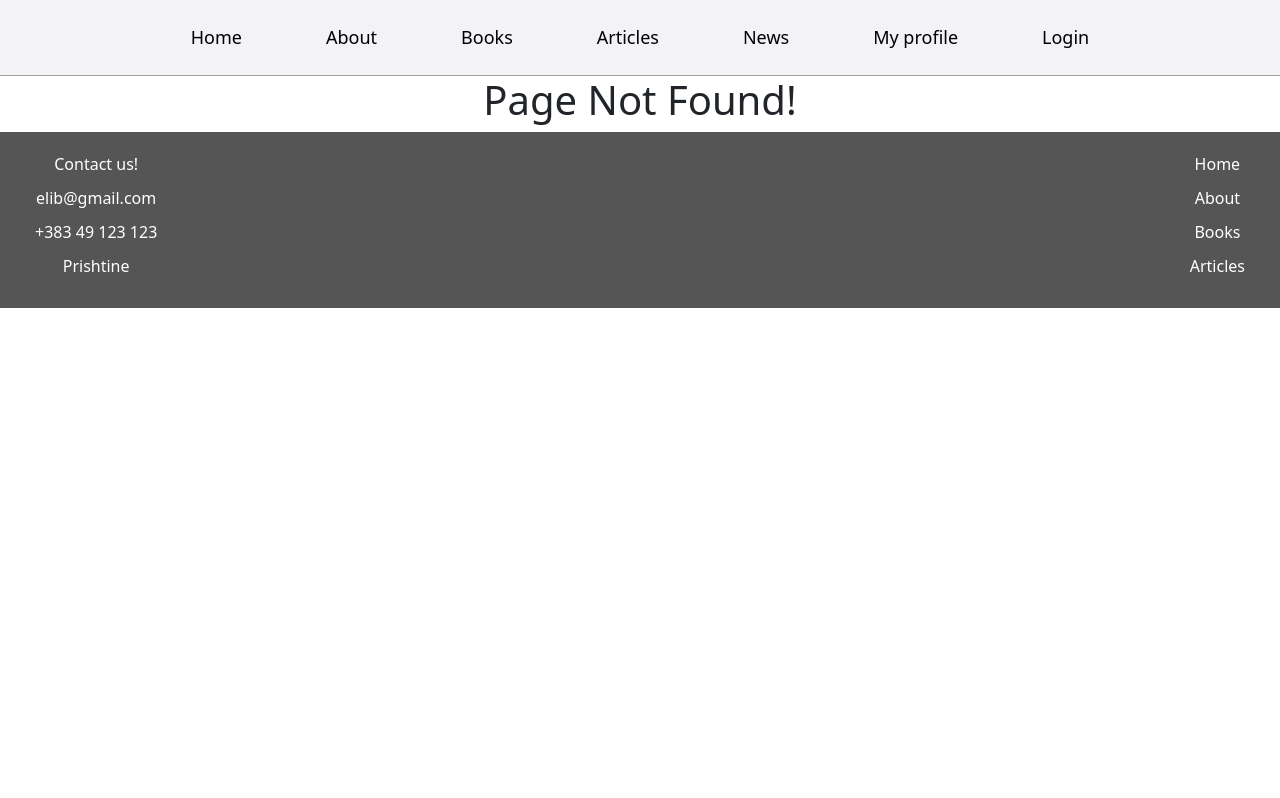
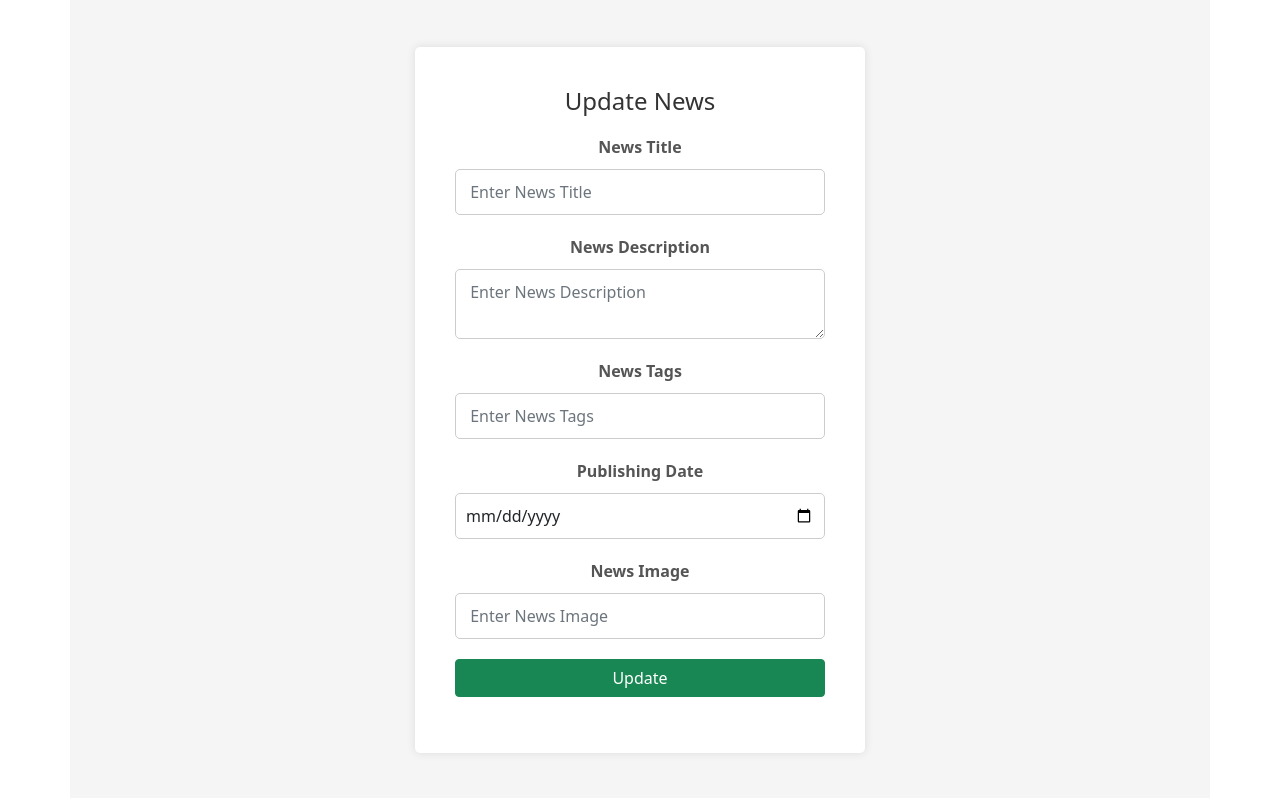
Before and after one commit to arbrudi/lab_course_1, a React (Create React App) app in the folder Project/: page /admin/news/update/1 in a window 1280 px wide. Before the commit this address had no page. Built offline with nearby package versions, Linux system fonts and the light colour scheme.

Commit message:
News CRUD Final

```diff
--- a/Project/src/App.js
+++ b/Project/src/App.js
@@ -20,8 +20,9 @@ import UpdateArticle from './components/CRUDS/Article_Managment/UpdateArticle';
 import CreateBook from './components/CRUDS/Book_Managment/CreateBook';
 import UpdateBook from './components/CRUDS/Book_Managment/UpdateBook';
 import NewsList from './pages/admin/NewsList';
-import News from '../src/pages/admin/News';
+import News from './pages/admin/News';
 import Create_News from './components/CRUDS/News_Management/Create_News';
+import Update_News from '../src/components/CRUDS/News_Management/Update_News';
 
 
 function App() {
@@ -58,6 +59,7 @@ function App() {
             <Route path='/newsList' element={<NewsList />} />
             <Route path='/admin/news' element={<News />} />
             <Route path='/admin/news/create' element={<Create_News />} />
+            <Route path='/admin/news/update/:News_ID' element={<Update_News />} />
           </Routes>
         </div>
       </div>
--- /dev/null
+++ b/Project/src/components/CRUDS/News_Management/Update_News.js
@@ -0,0 +1,85 @@
+import React, {  useState } from 'react';
+import "../Article_Managment/CA.css";
+import axios from 'axios';
+import { useNavigate,useParams } from 'react-router-dom';
+
+
+function Update_News(){
+    const {News_ID} = useParams();
+    const [News_title	, setNews_title	] = useState("");
+    const [News_description, setNews_description] = useState("");
+    const [News_tags, setNews_tags] = useState("");
+    const [Publishing_date, setPublishing_date] = useState("");
+    const [News_image, setNews_image] = useState("");
+    const navigate = useNavigate();
+
+
+        function handleSubmit(event) {
+            event.preventDefault();
+            axios.put(`http://localhost:3001/admin/news/update/${News_ID}`, {
+                News_ID,
+                News_title,
+                News_description,
+                News_tags,
+                Publishing_date,
+                News_image
+
+              }).then(res=>{
+                console.log(res);
+                navigate('/admin/news');
+              }).catch(err=> {
+                console.log(err)
+             });
+
+
+        }
+
+
+
+    return(
+        <div className='container '>
+            <div className='cont'>
+                <form onSubmit={handleSubmit}>
+                    <h2>Update News</h2>
+
+                    <div className='mb-2'>
+                        <label htmlFor="News_title">News Title</label>
+                        <input type='text' placeholder=' Enter News Title' className='form-control'
+                        onChange={e=> setNews_title(e.target.value)}
+                        />
+                    </div>
+                    <div className='mb-2'>
+                        <label htmlFor="News_description">News Description</label>
+                        <textarea  placeholder=' Enter News Description' className='form-control'
+                        onChange={e=> setNews_description(e.target.value)}
+                        />
+                    </div>
+                    <div className='mb-2'>
+                        <label htmlFor="News_tags">News Tags</label>
+                        <input type='text' placeholder=' Enter News Tags' className='form-control'
+                        onChange={e=> setNews_tags(e.target.value)}
+                        />
+                    </div>
+
+                    <div className='mb-2'>
+                        <label htmlFor="BooPublishing_datek_genre">Publishing Date</label>
+                        <input type='date' placeholder=' Enter Publishing Date' className='form-control'
+                        onChange={e=> setPublishing_date(e.target.value)}
+                        />
+                    </div>
+                    <div className='mb-2'>
+                        <label htmlFor="News_image">News Image</label>
+                        <input type='url' placeholder=' Enter News Image' className='form-control'
+                        onChange={e=> setNews_image(e.target.value)}
+                        />
+                    </div>
+                   <button className='btn btn-success'>Update</button>
+                </form>
+            </div>
+        </div>
+    )
+}
+
+
+
+ export default Update_News;
--- a/Project/src/pages/admin/News.js
+++ b/Project/src/pages/admin/News.js
@@ -5,7 +5,6 @@ import Axios from 'axios';
 import React, {useEffect, useState } from 'react';
 import NavBar from '../../components/NavBar'
 import Footer from '../../components/Footer';
-import Create_News from '../../components/CRUDS/News_Management/Create_News';
 import {Link} from 'react-router-dom';
 
 
@@ -76,7 +75,7 @@ const deleteNews = async(News_ID) =>
                                  />
                                 )}</td>
                                 <td>
-                                    <Link to={`news/update/${data.News_ID}`} className='btn btn-primary'>Update</Link>
+                                    <Link to={`update/${data.News_ID}`} className='btn btn-primary'>Update</Link>
                                     <button className='btn btn-danger ms-2' onClick={e => deleteNews(data.News_ID)}>Delete</button>
                                 </td>
                             </tr>
```
